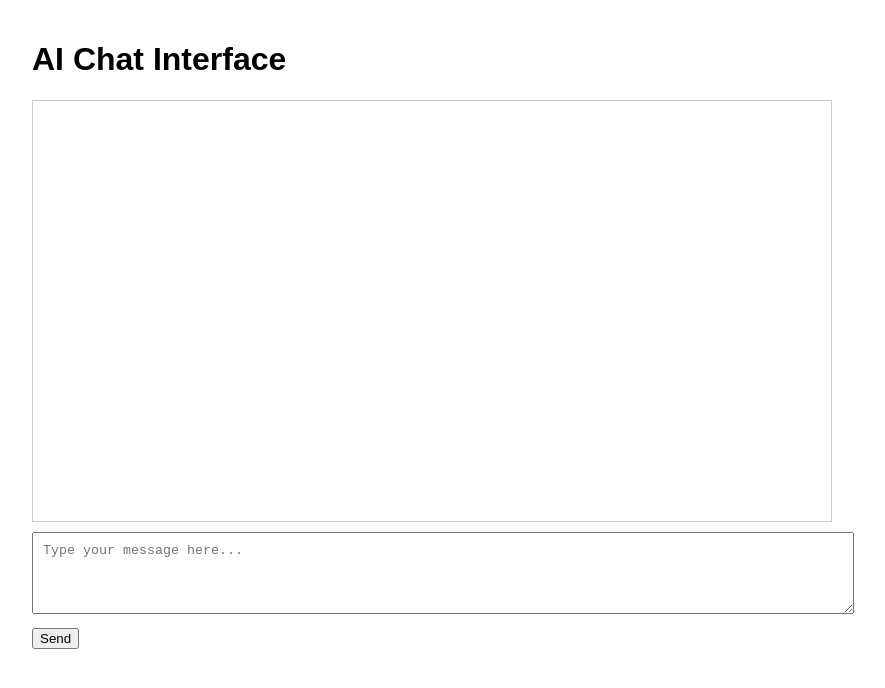
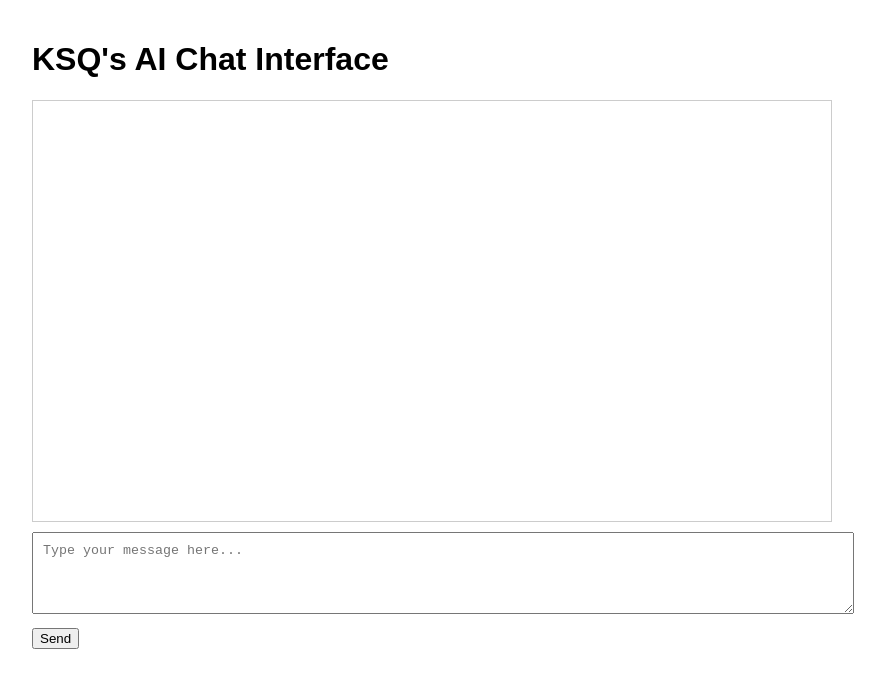
Before and after one commit to iltoye/iltoye.github.io, a plain HTML site: page 1.html in a window 1280 px wide. Shown: the whole page, without its empty margins (208-1093 px from the left). Drawn offline with Linux system fonts and the light colour scheme.

Commit message:
Update 1.html

```diff
--- a/1.html
+++ b/1.html
@@ -29,7 +29,7 @@
     </style>
 </head>
 <body>
-    <h1>AI Chat Interface</h1>
+    <h1>KSQ's AI Chat Interface</h1>
     <div id="chat-container"></div>
     <textarea id="user-input" rows="4" placeholder="Type your message here..."></textarea>
     <button id="send-button">Send</button>
```
